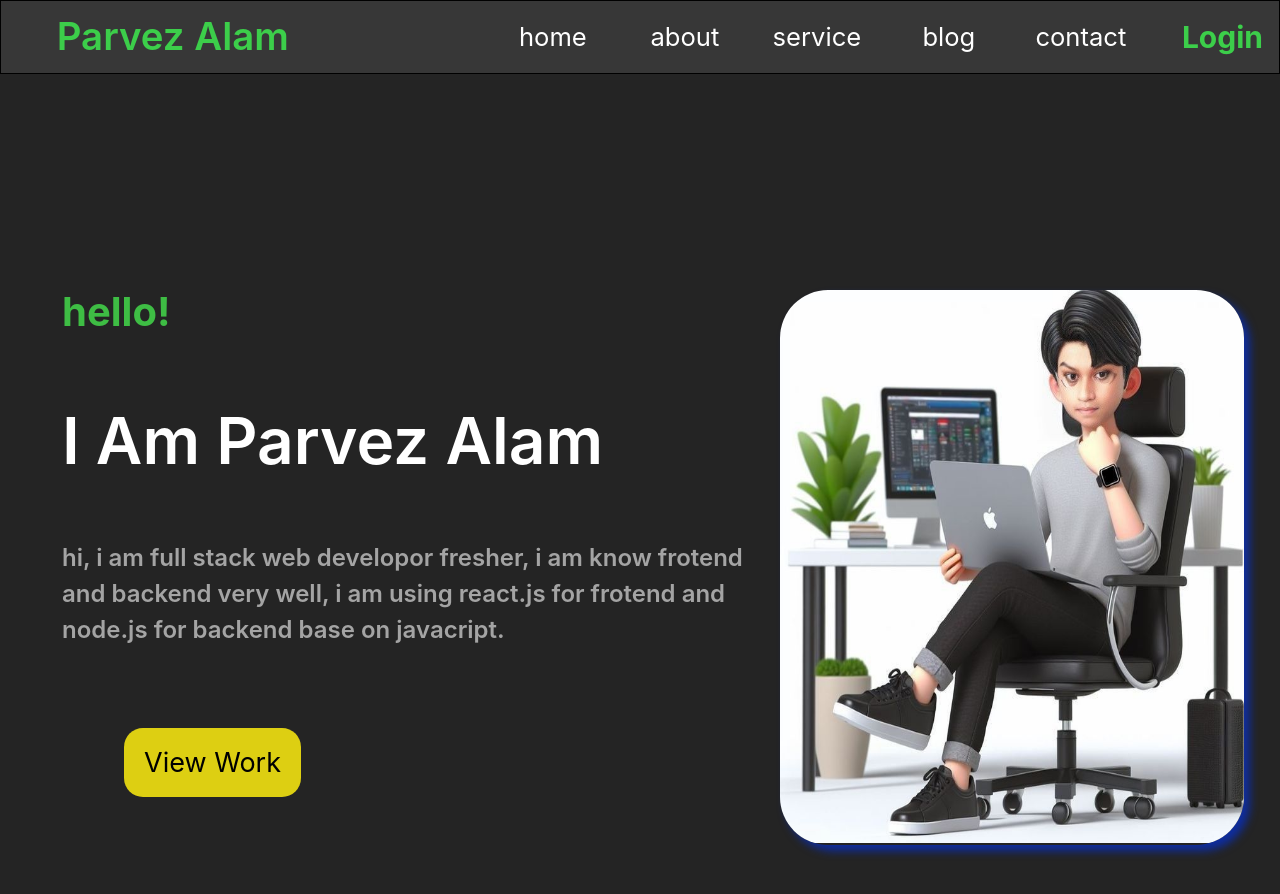
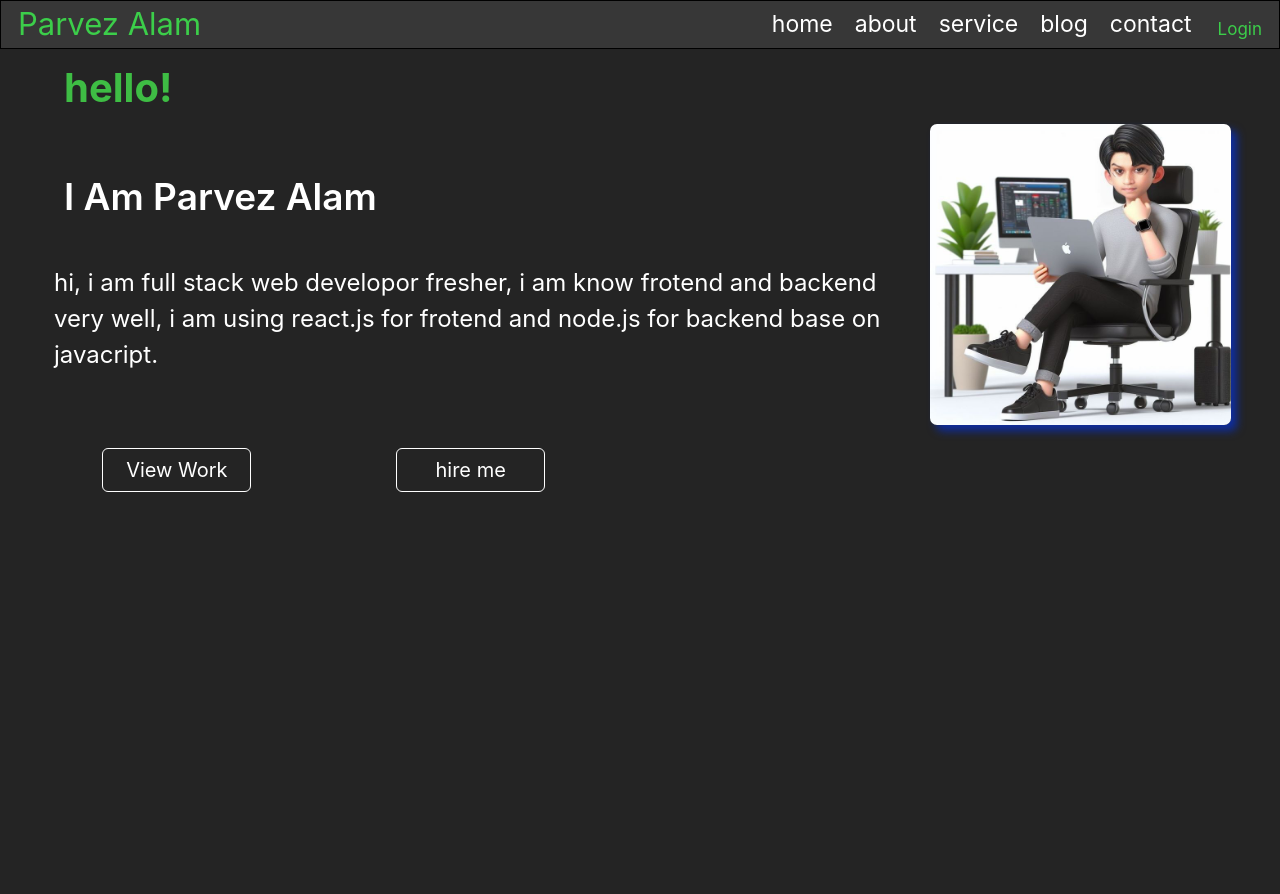
Before and after one commit to parvezpl/HeliusTime, a React (Vite) app: page / in a window 1280 px wide. Shown: the top 894 px of the page. After the commit the page ends 800 px from the top, so only its background shows below. Built offline with nearby package versions, Linux system fonts and the light colour scheme.

Commit message:
font size and zise box

```diff
--- a/src/componnents/home/center_box.jsx
+++ b/src/componnents/home/center_box.jsx
@@ -1,7 +1,6 @@
 import React, { useState } from 'react'
 import './centerbox.css'
 import homeimg from './../../assets/home.jpg'
-import { Login } from '../login/login'
 import { useSelector } from 'react-redux'
 import { Link } from 'react-router-dom'
 export default function CenterBox({ onLoginClick }) {
@@ -17,18 +16,20 @@ export default function CenterBox({ onLoginClick }) {
                             <div className='textbox'>
                                 <span className='textbox1'>hello!</span>
                                 <span className='textbox2'>I Am Parvez Alam</span>
-                                <span className='textbox3'>hi, i am full stack web developor fresher, i am know frotend and backend very well, i am using react.js for frotend and node.js for backend base on javacript.</span>
+                                <p >hi, i am full stack web developor fresher, i am know frotend and backend very well, i am using react.js for frotend and node.js for backend base on javacript.</p>
                             </div>
                             <div className='buttonbox'>
                                 <Link to={"/myworks"} className='link-button' >View Work</Link>
-                                <button className='link-button'>hire me</button>
+                                <Link to={"/hireme"} className='link-button'>hire me</Link>
                                 <div className='view_work'></div>
                                 <div className='hire_me'></div>
                             </div>
                         </div>
                     </div>
-                    <div className='rightbox'>
+                    <div className='rightbox-main'>
+                        <div className='rightbox'>
                         <img src={homeimg} alt="" className='img' />
+                        </div>
                     </div>
                 </div>
             </div>
--- a/src/componnents/home/centerbox.css
+++ b/src/componnents/home/centerbox.css
@@ -11,7 +11,7 @@
     justify-content: center;
     align-items: center;
     flex-wrap: wrap-reverse;
-    margin: 48px 36px 0px 30px;
+    margin: 9px  36px 0px 30px;
 }
 
 .main-leftbox {
@@ -21,7 +21,7 @@
 .leftbox {
     display: none;
     /* width: 838px; */
-    height: 890px;
+    /* height: 890px; */
     display: flex;
     flex-direction: column;
     flex: 0 1 464px;
@@ -35,7 +35,7 @@
     /* background-color: #4e4848; */
     font-family: var(--font-family);
     gap: 4vw;
-    margin-top: 10rem;
+    /* margin-top: 10rem; */
     margin-left: 2rem;
 }
 
@@ -49,7 +49,7 @@
 .textbox2 {
     font-family: var(--font-family);
     font-weight: 600;
-    font-size: 64px;
+    font-size: 37px;
     color: #fff;
 }
 
@@ -71,33 +71,39 @@
     display: flex;
     justify-content: center;
     align-items: center;
-    border-radius: 19px;
-    width: 24%;
-    height: 69px;
-    background: #ddcf12;
+    border: 1px solid white;
+    color: white;
+    width: 17%;
+    height: 44px;
+    border-radius: 6px;
     font-family: var(--font-family);
     font-weight: 400;
-    font-size: 27px;
-    color: #000;
+    font-size: 20px;
     text-decoration:none;
 }
 
 
-
+.rightbox-main {
+    width: 327px;
+    display: flex;
+    justify-content: center;
+    margin: 0 auto;
+    align-items: center;
+}
 
 .rightbox {
     display: flex;
     justify-content: flex-end;
-    flex: 0 1 464px;
-    height: 555px;
+    /* flex: 0 1 367px; */
+    height: 301px;
     overflow: hidden;
-    border-radius: 48px;
-    box-shadow: 6px 6px 8px 0px #0830c6c4 ;
+    border-radius: 7px;
+    box-shadow: 6px 6px 8px 0px #0830c6c4;
 }
 
 .img {
     width: 100%;
-    height: 553px;
+
 }
 
 @media screen and (max-width: 769px){
@@ -108,7 +114,7 @@
         flex: 0 1 377px;
         height: 313px;
         overflow: hidden;
-        border-radius: 48px;
+        border-radius: 7px;
         box-shadow: 6px 6px 8px 0px #0830c6c4 ;
     }
     .img {
--- a/src/componnents/home/nav.css
+++ b/src/componnents/home/nav.css
@@ -1,3 +1,12 @@
+p {
+    display: block;
+    margin-block-start: 1em;
+    margin-block-end: 1em;
+    margin-inline-start: 0px;
+    margin-inline-end: 0px;
+    unicode-bidi: isolate;
+}
+
 .navi {
     display: flex;
     position: relative;
@@ -19,12 +28,8 @@
 }
 
 .navi-name span {
-    flex: 1;
-    font-family: var(--font-family);
-    font-weight: 600;
-    font-size: 3vw;
+    font-size: 31px;
     color: #3cce4a;
-    text-shadow: 6px 7px 6px 0 rgba(169, 169, 169, 0.25);
 }
 
 .navi-end {
@@ -37,17 +42,18 @@
 .navi-option {
     display: flex;
     align-items: center;
-    gap:10px;
+    gap: 10px;
     height: 0px;
-    padding: 20px;
-    flex: 0 1 650px;
 }
 
+
+
 .navi-option li {
-    font-size: 2vw;
+    font-size: 23px;
     color: #fff;
-    flex:1 1 100px;
+    flex: 0 1 59px;
     list-style: none;
+    padding: 1px 6px 1px 6px;
 }
 
 @media screen and (max-width: 769px) {
@@ -67,17 +73,16 @@
         list-style: none;
         flex: 0;
         font-size: 26px;
+
     }
 
     }
 
 .navi-login {
-    font-family: var(--font-family);
-    font-weight: 700;
-    font-size: 30px;
+    font-size: 29px;
     color: #3cce4a;
     margin-left: 20px;
-    text-decoration:none;
+    text-decoration: none;
 }
 
 .navi-login :hover {
--- a/src/componnents/pages/worksComp/website/website.css
+++ b/src/componnents/pages/worksComp/website/website.css
@@ -24,13 +24,13 @@
 }
 
 .item-box {
-    font-size: 33px;
-    padding: 3px;
+    /* font-size: 33px; */
+    padding: 11px;
     cursor: pointer;
 }
 
 .item-box:hover {
     font-size: 33px;
-    padding: 3px;
+    padding: 11px;
     background-color: rgb(51, 50, 50);
 }
--- a/src/componnents/pages/worksComp/website/website.jsx
+++ b/src/componnents/pages/worksComp/website/website.jsx
@@ -1,7 +1,8 @@
-import React from 'react'
+import React, { useState } from 'react'
 import './website.css'
 import { Outlet } from 'react-router-dom'
 export function Website(props) {
+    const [fetchDetail, setFetchDetail] = useState(null)
     const sidebarstore = [
         {
             id: 1,
@@ -11,21 +12,23 @@ export function Website(props) {
         {
             id: 2,
             webName: "portfolio",
-            details: "this is test"
+            details: "this is test2"
         }
     ]
 
+    const clickhandler =(item)=>{
+        setFetchDetail(item.details)
+    }
     return (
         <>
             <div className='main-website-container'>
                 <div className='sidebar-container'>
                     <div>
-                        {sidebarstore.map((item) => <span key={item.id} className='item-box' >{item.webName}</span>)}
+                        {sidebarstore.map((item) => <span key={item.id} className='item-box' onClick={()=>clickhandler(item)} >{item.webName}</span>)}
                     </div>
                 </div>
                 <div className='main-website-box'>
-                    <Outlet/>
-                    <div>Lorem ipsum dolor sit amet consectetur, adipisicing elit. Debitis ipsam quia non earum suscipit autem! Maiores tenetur doloribus obcaecati hic quas incidunt, laudantium aliquid distinctio magnam modi necessitatibus quae ipsa.</div>
+                    <div>{fetchDetail}   Lorem ipsum dolor sit amet consectetur, adipisicing elit. Debitis ipsam quia non earum suscipit autem! Maiores tenetur doloribus obcaecati hic quas incidunt, laudantium aliquid distinctio magnam modi necessitatibus quae ipsa.</div>
                 </div>
             </div>
         </>
--- a/src/componnents/pages/worksComp/workcomp.css
+++ b/src/componnents/pages/worksComp/workcomp.css
@@ -11,17 +11,22 @@
     width: 100%;
     height: auto;
     background-color: rgb(72, 71, 72);
-    font-size: 27px;
+    font-size: 17px;
     gap: 25px;
 }
 
+.work-nav div {
+    padding: 8px;
+}
+
 .work-nav-child {
-    /* background-color: green; */
     text-decoration: none;
     color:white;
-    padding-inline: 13px;
-    border-right-style: outset;
+    padding: 13px;
 }
+
+
+
 
 .work-nav-child:hover  {
     /* background-color: green; */
--- a/src/index.css
+++ b/src/index.css
@@ -18,3 +18,8 @@
 body {
   margin: 0;
 }
+
+* {
+  box-sizing: border-box;
+  font-size: 17px;
+}
--- a/src/main.jsx
+++ b/src/main.jsx
@@ -8,9 +8,10 @@ import store from './reduxx/store.js'
 import CenterBox from './componnents/home/center_box.jsx'
 import { Login } from './componnents/login/login.jsx'
 import { Sidebar } from './componnents/sidebar/sidebar.jsx'
-import { Workscomp } from './componnents/pages/worksComp/Workscomp.jsx'
+
 import { Tigrim } from './componnents/game/tigrim/tigrim.jsx'
 import { Website } from './componnents/pages/worksComp/website/website.jsx'
+import { Workscomp } from './componnents/pages/worksComp/Workscomp.jsx'
 const router = createBrowserRouter(
   createRoutesFromElements(
     <Route >
```
